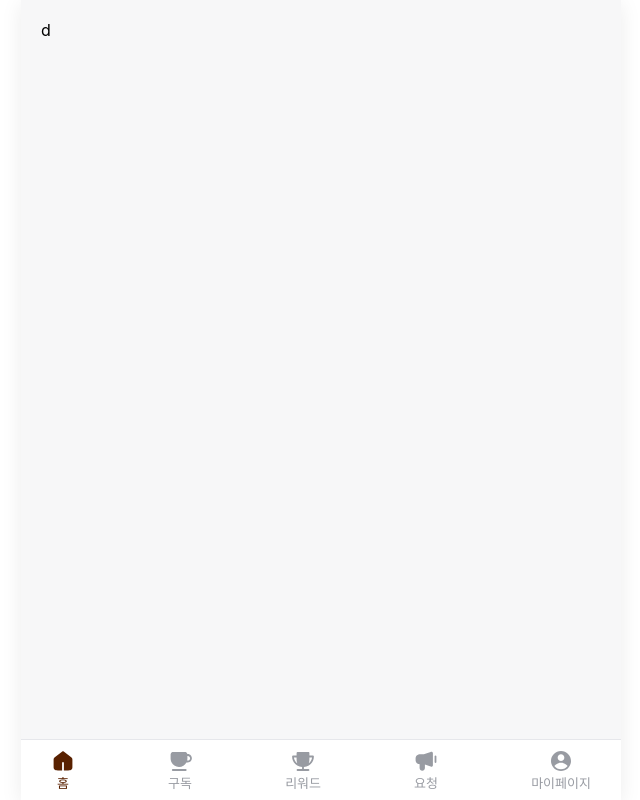
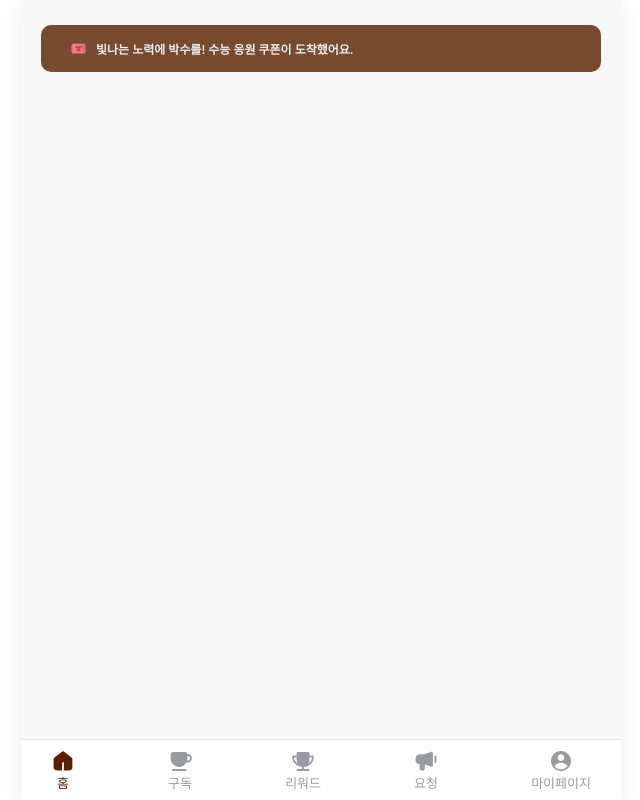
Before and after one commit to CoHe-CoffeeHere/CoHe_FE, a React (Vite) app: page /main/home in a window 1280 px wide. Shown: the whole page, without its empty margins (319-959 px from the left). Built offline with nearby package versions, Linux system fonts and the light colour scheme; a web font is replaced by a local one.

Commit message:
feat: 쿠폰 알람 ui 구현 및 컴포넌트화

```diff
--- /dev/null
+++ b/src/components/CouponAlarm.tsx
@@ -0,0 +1,10 @@
+import couponStyle from "../css/components/couponAlarm.module.css";
+import coupon from "../assets/components/couponAlarm/coupon.png";
+export default function CouponAlarm() {
+  return (
+    <div className={couponStyle.container}>
+      <img src={coupon} alt="Coupon Icon" />
+      <span>빛나는 노력에 박수를! 수능 응원 쿠폰이 도착했어요.</span>
+    </div>
+  );
+}
--- /dev/null
+++ b/src/css/components/couponAlarm.module.css
@@ -0,0 +1,17 @@
+.container {
+  display: flex;
+  align-items: center;
+  background-color: rgba(89, 33, 0, 0.8);
+  border-radius: 10px;
+  padding: 15px 10px 15px 30px;
+}
+.container span {
+  width: 100%;
+  overflow: hidden;
+  white-space: nowrap;
+  text-overflow: ellipsis;
+  color: #eaebec;
+  font-size: 12px;
+  font-weight: 600;
+  margin-left: 10px;
+}
--- a/src/css/layout/layout.module.css
+++ b/src/css/layout/layout.module.css
@@ -14,6 +14,7 @@
   flex: 1;
   padding: 20px;
   overflow-y: auto;
+  padding: 25px 20px;
   box-sizing: border-box;
   background-color: #f7f7f8;
 }
--- a/src/pages/Home.tsx
+++ b/src/pages/Home.tsx
@@ -1,3 +1,9 @@
+import CouponAlarm from "../components/CouponAlarm";
+
 export default function Home() {
-  return <>d</>;
+  return (
+    <>
+      <CouponAlarm />
+    </>
+  );
 }
```
Also changed, not shown: src/assets/components/couponAlarm/coupon.png (added), src/assets/components/couponAlarm/coupon.svg (added).
